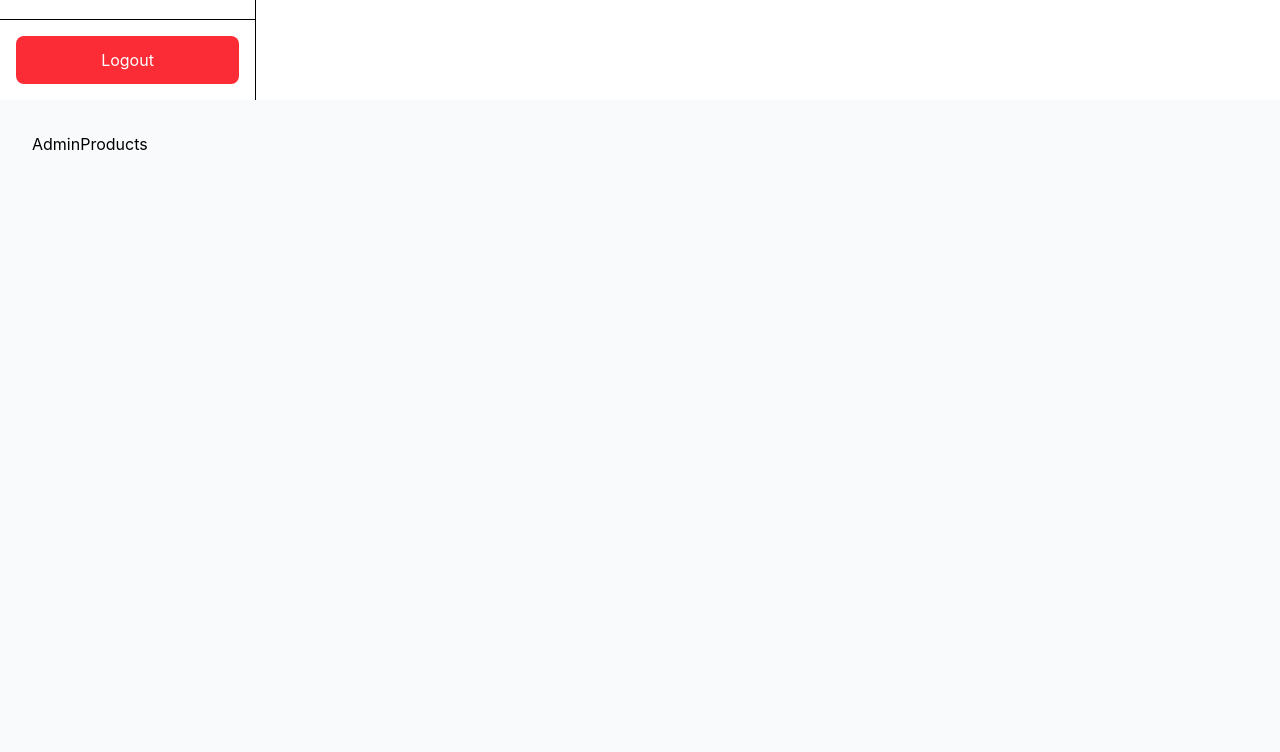
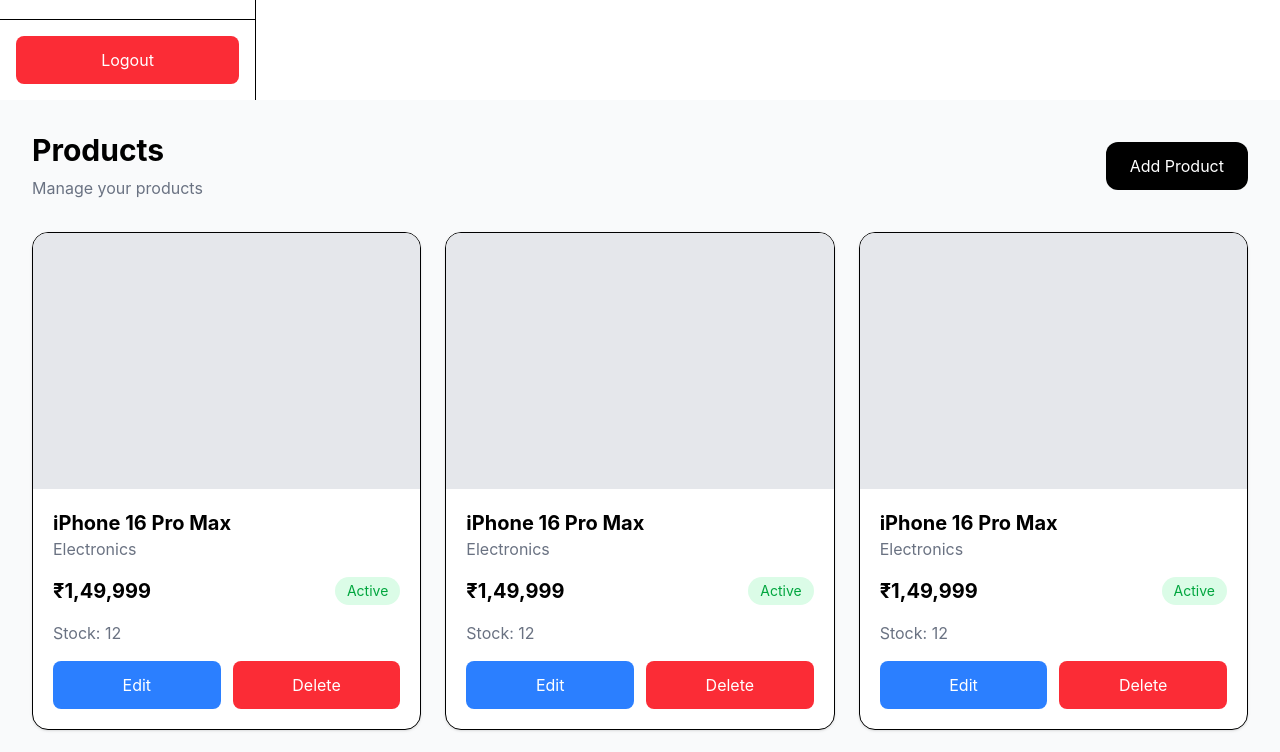
Before and after one commit to fayiztv/e-commerce, a React (Vite) app in the folder client/: page /admin/products in a window 1280 px wide. Shown: the part 700-1452 px from the top of the page. Built offline with nearby package versions, Linux system fonts and the light colour scheme.

Commit message:
admin products added

```diff
--- a/client/src/pages/admin/AdminProducts.jsx
+++ b/client/src/pages/admin/AdminProducts.jsx
@@ -1,7 +1,104 @@
-
+import { useNavigate } from "react-router-dom";
 
 export default function AdminProducts() {
+  const navigate = useNavigate();
+
+  function handleAddClick() {
+    navigate(`new`);
+  }
+
+  function handleEditClick() {
+    navigate(`:id`);
+  }
   return (
-    <div>AdminProducts</div>
-  )
+    <div className="space-y-8">
+      {/* Header */}
+      <div className="flex flex-col gap-4 sm:flex-row sm:items-center sm:justify-between">
+        <div>
+          <h1 className="text-3xl font-bold">Products</h1>
+
+          <p className="mt-2 text-gray-500">Manage your products</p>
+        </div>
+
+        <button
+          onClick={handleAddClick}
+          className="rounded-xl bg-black px-6 py-3 text-white transition hover:bg-gray-800"
+        >
+          Add Product
+        </button>
+      </div>
+
+      {/* Product Grid */}
+      <div className="grid gap-6 sm:grid-cols-2 xl:grid-cols-3">
+        {[1, 2, 3, 4, 5, 6].map((item) => (
+          <div
+            key={item}
+            className="
+              overflow-hidden
+              rounded-2xl
+              border
+              bg-white
+              shadow-sm
+              transition
+              hover:-translate-y-1
+              hover:shadow-lg
+            "
+          >
+            {/* Image */}
+            <div className="h-64 bg-gray-200"></div>
+
+            {/* Content */}
+            <div className="space-y-4 p-5">
+              <div>
+                <h2 className="text-xl font-bold">iPhone 16 Pro Max</h2>
+
+                <p className="text-gray-500">Electronics</p>
+              </div>
+
+              <div className="flex items-center justify-between">
+                <span className="text-xl font-bold">₹1,49,999</span>
+
+                <span className="rounded-full bg-green-100 px-3 py-1 text-sm text-green-600">
+                  Active
+                </span>
+              </div>
+
+              <div className="text-gray-500">Stock: 12</div>
+
+              <div className="flex gap-3">
+                <button
+                  onClick={handleEditClick}
+                  className="
+                    flex-1
+                    rounded-lg
+                    bg-blue-500
+                    py-3
+                    text-white
+                    transition
+                    hover:bg-blue-600
+                  "
+                >
+                  Edit
+                </button>
+
+                <button
+                  className="
+                    flex-1
+                    rounded-lg
+                    bg-red-500
+                    py-3
+                    text-white
+                    transition
+                    hover:bg-red-600
+                  "
+                >
+                  Delete
+                </button>
+              </div>
+            </div>
+          </div>
+        ))}
+      </div>
+    </div>
+  );
 }
```
